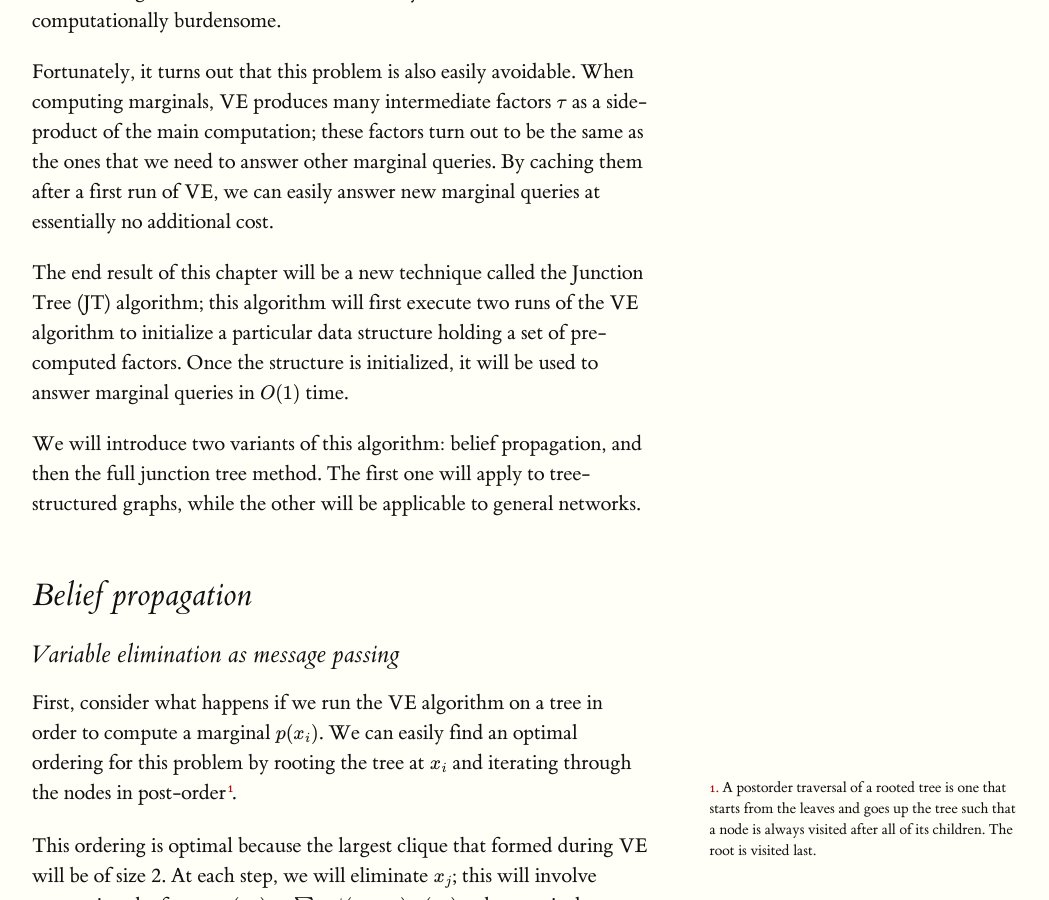
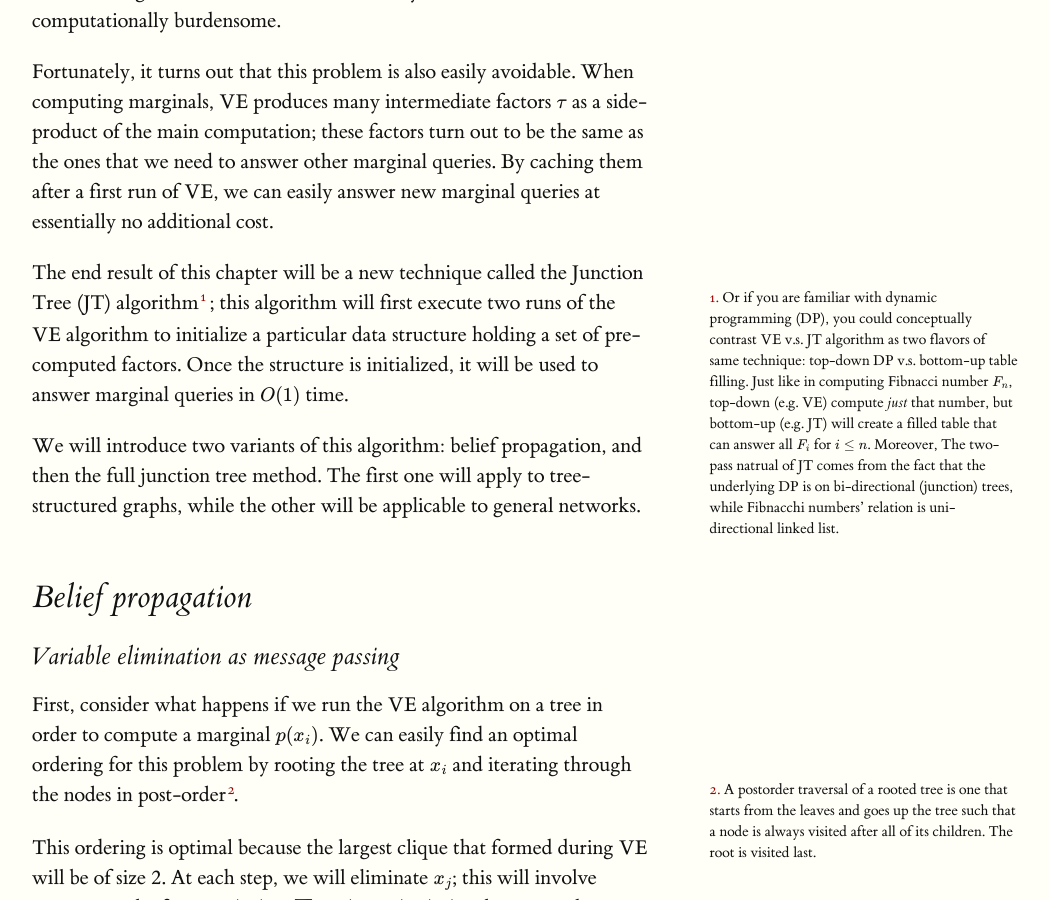
Before and after one commit to ermongroup/cs228-notes, a Jekyll site: the page built from inference/jt/index.md, in a window 1280 px wide and 900 px high, scrolled down 421 px. Shown: the whole window, without its empty margins (128-1177 px from the left). Built offline with Jekyll 4.4.1, drawn with Linux system fonts in a browser that asks for light colours; formulas are drawn with MathJax 3; some of the changed lines change nothing that is shown.

Commit message:
jjiang add DP top-down/bottom-up comparison with VE/JT

```diff
--- a/inference/jt/index.md
+++ b/inference/jt/index.md
@@ -8,7 +8,7 @@ However, this algorithm still has an important shortcoming: if we want to ask th
 
 Fortunately, it turns out that this problem is also easily avoidable. When computing marginals, VE produces many intermediate factors $$\tau$$ as a side-product of the main computation; these factors turn out to be the same as the ones that we need to answer other marginal queries. By caching them after a first run of VE, we can easily answer new marginal queries at essentially no additional cost.
 
-The end result of this chapter will be a new technique called the Junction Tree (JT) algorithm; this algorithm will first execute two runs of the VE algorithm to initialize a particular data structure holding a set of pre-computed factors. Once the structure is initialized, it will be used to answer marginal queries in $$O(1)$$ time.
+The end result of this chapter will be a new technique called the Junction Tree (JT) algorithm{% include sidenote.html id="note-VEandJT" note="Or if you are familiar with dynamic programming (DP), you could conceptually contrast VE v.s. JT algorithm as two flavors of same technique: top-down DP v.s. bottom-up table filling. Just like in computing Fibnacci number $$F_n$$, top-down (e.g. VE) compute *just* that number, but bottom-up (e.g. JT) will create a filled table that can answer all $$F_i$$ for $$i \leq n$$. Moreover, The two-pass natrual of JT comes from the fact that the underlying DP is on bi-directional (junction) trees, while Fibnacchi numbers' relation is uni-directional linked list. " %} ; this algorithm will first execute two runs of the VE algorithm to initialize a particular data structure holding a set of pre-computed factors. Once the structure is initialized, it will be used to answer marginal queries in $$O(1)$$ time.
 
 We will introduce two variants of this algorithm: belief propagation, and then the full junction tree method. The first one will apply to tree-structured graphs, while the other will be applicable to general networks.
 
```
